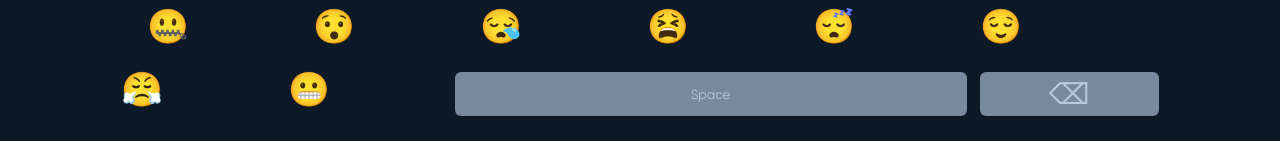
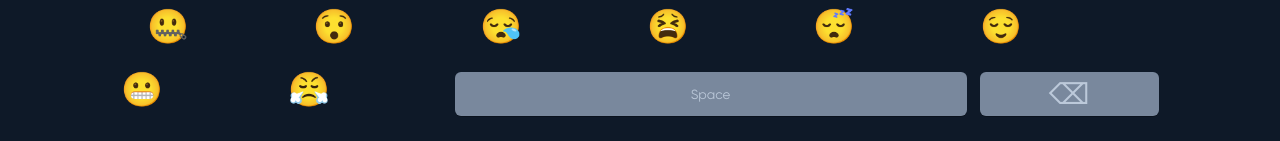
Before and after one commit to sagarvyld/Emoji-Charades, a React (Vite) app: page / in a window 1280 px wide. Both pictures are taken after a click on the button "Start". Shown: the part 561-702 px from the top of the page. Built offline with nearby package versions, Linux system fonts and the light colour scheme; a web font is replaced by a local one.

Commit message:
final finishing

```diff
--- a/src/Pages/dumbcharades.jsx
+++ b/src/Pages/dumbcharades.jsx
@@ -7,8 +7,15 @@ const Dumbcharades = (props) => {
     const [isSlidebarOpen, setIsSlidebarOpen] = useState(false);
     const [cursorPosition, setCursorPosition] = useState(null);
     const contentEditableRef = useRef(null);
+    const [emojis] = useState([
+        '😀', '😁', '😂', '🤣', '😄', '😅',
+        '😆', '😉', '😊', '😋', '😎', '😍',
+        '😘', '🙂', '🤗', '🤔', '😐', '😑',
+        '😶', '🙄', '😏', '😣', '😥', '😮',
+        '🤐', '😯', '😪', '😫', '😴', '😌',
+        '😬', '😤',
+    ]);
 
-    const TopicAreas = props.TopicAreas;
 
     useEffect(() => {
         if (cursorPosition !== null && contentEditableRef.current) {
@@ -37,12 +44,15 @@ const Dumbcharades = (props) => {
     }, [props.textAreaValue, cursorPosition]);
 
 
-    // function handleEmojiTextChange(event) {
-    //     let value = event.target.value;
-    //     if (!(textAreaValue.length === 0 && value[0] === '  ')) {
-    //         props.setTextAreaValue(value);
-    //     }
-    // }
+    function handleAskAI() {
+        let aiString = '';
+        const randomAiStringLen = Math.floor(Math.random() * 5) + 1;
+        for (let i = 0; i < randomAiStringLen; i++) {
+            const randomEmojiIndex = Math.floor(Math.random() * 32);
+            aiString += emojis[randomEmojiIndex];
+        }
+        props.setTextAreaValue(aiString);
+    }
 
 
     const handleEmojiClick = (emoji) => {
@@ -132,7 +142,7 @@ const Dumbcharades = (props) => {
                     onInput={handleInput} onSelect={handleSelect} style={{ resize: "none", whiteSpace: 'pre-wrap', overflowY: 'auto' }}>
                     {props.textAreaValue}
                 </div>
-                <div className='emojiAi'>
+                <div className='emojiAi' onClick={handleAskAI}>
                     <svg className="emojiAiIcon" xmlns="http://www.w3.org/2000/svg" width="14" height="14" viewBox="0 0 14 14" fill="none">
                         <path d="M11.375 4.37503L10.5059 5.2442L8.75586 3.4942L9.62503 2.62503C9.87003 2.38003 10.185 2.26337 10.5 2.26337C10.815 2.26337 11.13 2.38003 11.375 2.62503C11.8592 3.1092 11.8592 3.89087 11.375 4.37503Z" fill="#161716" />
                         <path d="M10.0974 5.65829L3.79159 11.9583C3.30743 12.4425 2.52576 12.4425 2.04159 11.9583C1.55743 11.4741 1.55743 10.6925 2.04159 10.2083L8.34743 3.90829L10.0974 5.65829Z" fill="#161716" />
@@ -143,7 +153,7 @@ const Dumbcharades = (props) => {
                     <span className='emojiAiText'>Ask AI</span>
                 </div>
             </div>
-            <EmojiKeyboard onEmojiClick={handleEmojiClick} removeLast={removeLast} />
+            <EmojiKeyboard onEmojiClick={handleEmojiClick} removeLast={removeLast} emojis={emojis.slice(0,30)} remEmoji={emojis.slice(30,32)} />
             <button
                 className='nextForEmoji'
                 style={{ cursor: props.textAreaValue ? '' : 'not-allowed' }}
--- a/src/components/EmojiKeyboard.jsx
+++ b/src/components/EmojiKeyboard.jsx
@@ -1,14 +1,7 @@
-import React, { useState } from 'react';
-import './EmojiKeyboard.css'; // We'll create this CSS file next
+import React from 'react';
+import './EmojiKeyboard.css';
 
-const EmojiKeyboard = ({ onEmojiClick , removeLast}) => {
-    const [emojis] = useState([
-        '😀', '😁', '😂', '🤣', '😄', '😅',
-        '😆', '😉', '😊', '😋', '😎', '😍',
-        '😘', '🙂', '🤗', '🤔', '😐', '😑',
-        '😶', '🙄', '😏', '😣', '😥', '😮',
-        '🤐', '😯', '😪', '😫', '😴', '😌',
-    ]);
+const EmojiKeyboard = ({ onEmojiClick , removeLast, emojis ,remEmoji}) => {
 
     return (
         <div className="emoji-keyboard">
@@ -29,14 +22,14 @@ const EmojiKeyboard = ({ onEmojiClick , removeLast}) => {
                     className="emoji-item"
                     onClick={() => onEmojiClick('😤')}
                 >
-                    😤
+                    {remEmoji[0]}
                 </div>
                 <div
                     key={32}
                     className="emoji-item"
                     onClick={() => onEmojiClick('😬')}
                 >
-                    😬
+                    {remEmoji[1]}
                 </div>
                 <button
                     className="emoji-space"
```
